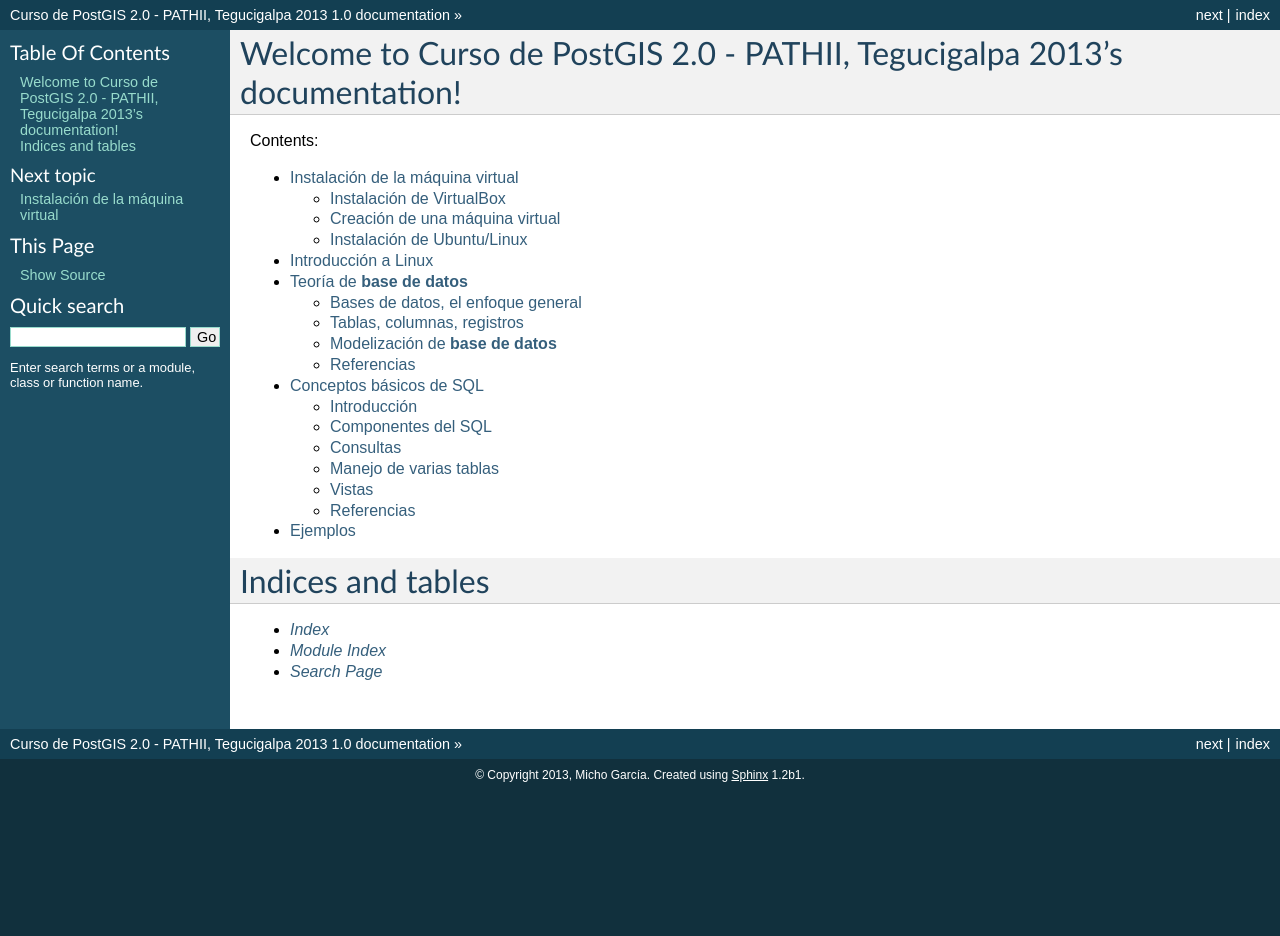
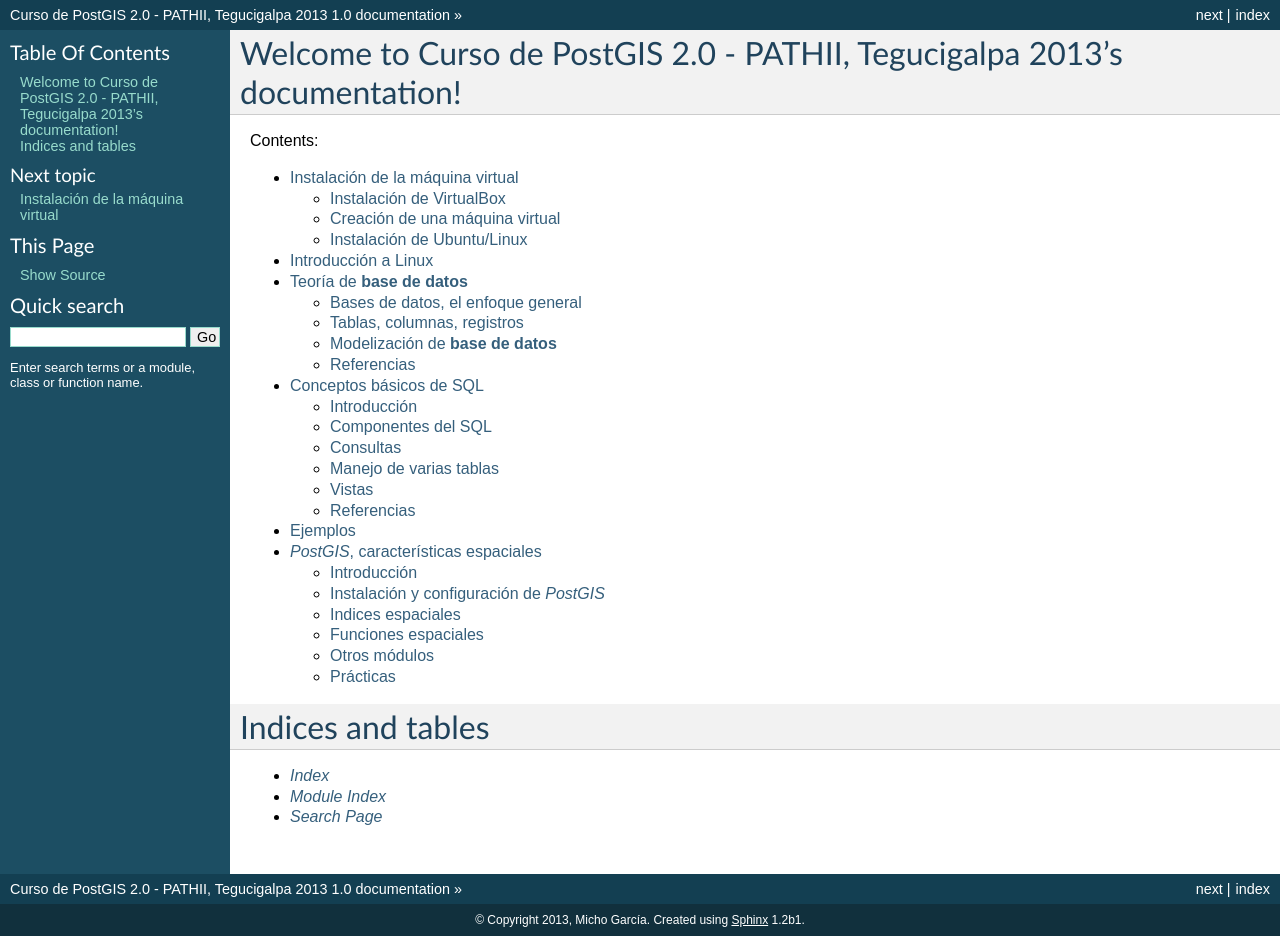
Before and after one commit to michogar/postgis-gn, a plain HTML site: page index.html in a window 1280 px wide. Before the commit the page ends 800 px from the top, so only its background shows below. Drawn offline with Linux system fonts and the light colour scheme.

Commit message:
Added postgis theme

```diff
--- a/index.html
+++ b/index.html
@@ -74,6 +74,15 @@
 </ul>
 </li>
 <li class="toctree-l1"><a class="reference internal" href="conceptos-sql/ejemplos.html">Ejemplos</a></li>
+<li class="toctree-l1"><a class="reference internal" href="postgis-caracteristicas-espaciales/caracteristicas_espaciales.html"><em>PostGIS</em>, características espaciales</a><ul>
+<li class="toctree-l2"><a class="reference internal" href="postgis-caracteristicas-espaciales/caracteristicas_espaciales.html#introduccion">Introducción</a></li>
+<li class="toctree-l2"><a class="reference internal" href="postgis-caracteristicas-espaciales/caracteristicas_espaciales.html#instalacion-y-configuracion-de-pg">Instalación y configuración de <em>PostGIS</em></a></li>
+<li class="toctree-l2"><a class="reference internal" href="postgis-caracteristicas-espaciales/caracteristicas_espaciales.html#indices-espaciales">Indices espaciales</a></li>
+<li class="toctree-l2"><a class="reference internal" href="postgis-caracteristicas-espaciales/caracteristicas_espaciales.html#funciones-espaciales">Funciones espaciales</a></li>
+<li class="toctree-l2"><a class="reference internal" href="postgis-caracteristicas-espaciales/caracteristicas_espaciales.html#otros-modulos">Otros módulos</a></li>
+<li class="toctree-l2"><a class="reference internal" href="postgis-caracteristicas-espaciales/caracteristicas_espaciales.html#practicas">Prácticas</a></li>
+</ul>
+</li>
 </ul>
 </div>
 </div>
```
